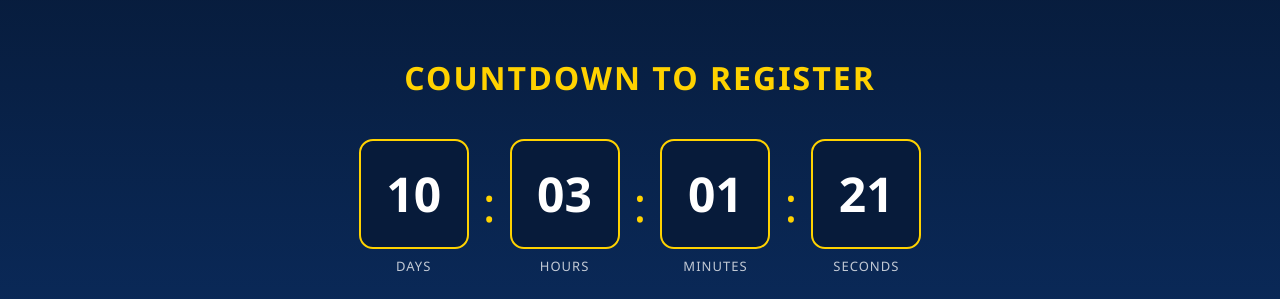
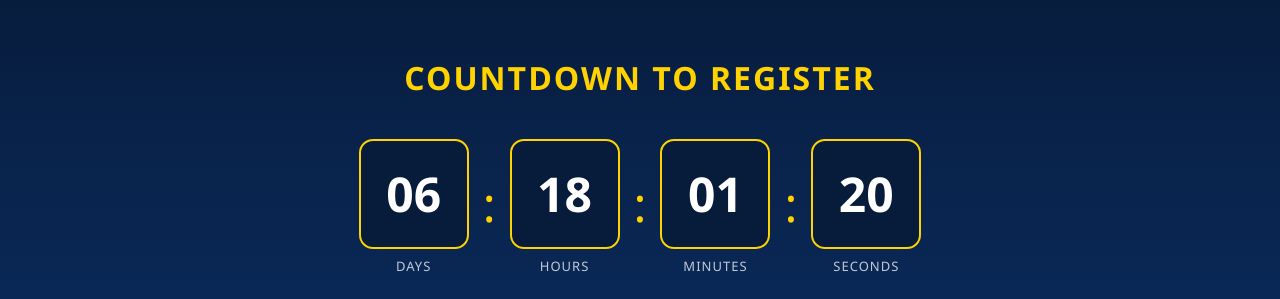
Before and after one commit to ramya1106/build-a-thon, a React (Create React App) app: page / in a window 1280 px wide. Shown: the part 1020-1319 px from the top of the page. Built offline with nearby package versions, Linux system fonts and the light colour scheme.

Commit message:
updated the last date to register

```diff
--- a/src/components/CountdownTimer/index.js
+++ b/src/components/CountdownTimer/index.js
@@ -10,7 +10,7 @@ const CountdownTimer = () => {
   });
 
   useEffect(() => {
-    const target = new Date("2026-01-31T09:00:00").getTime();
+    const target = new Date("2026-01-27T23:59:59").getTime();
 
     const interval = setInterval(() => {
       const now = new Date().getTime();
```
